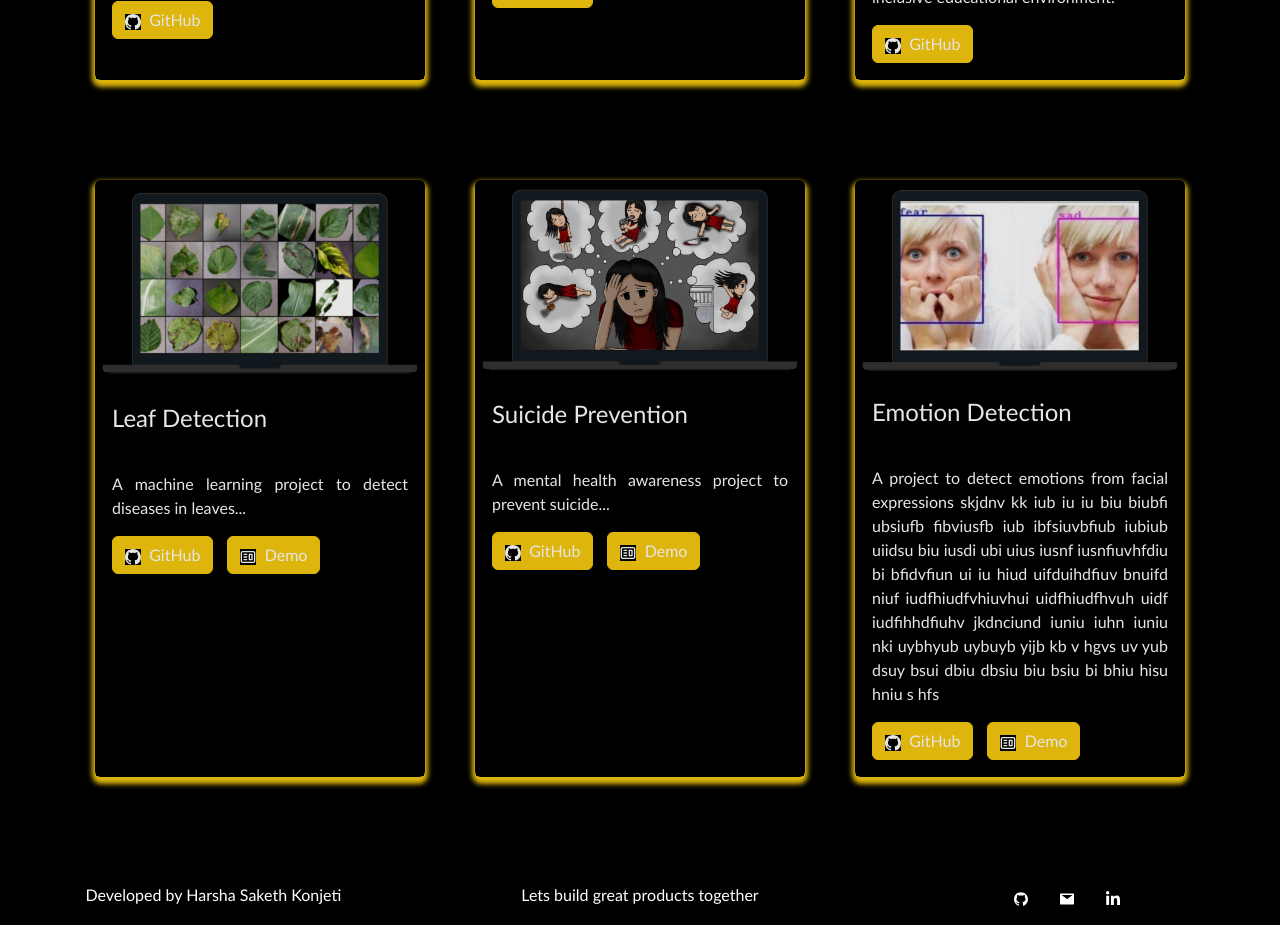
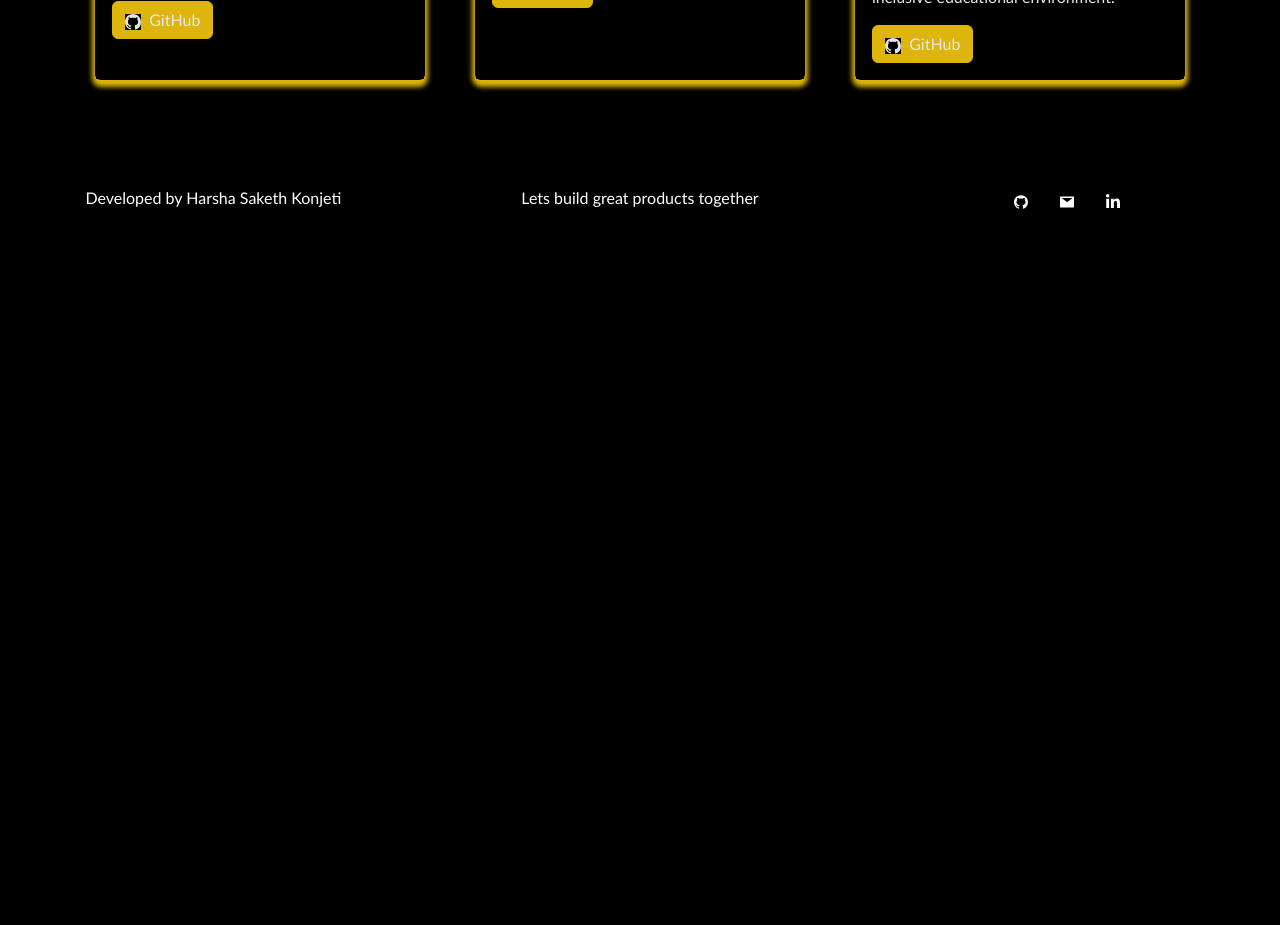
Before and after one commit to hkonjeti3/Harsha-Portfolio, a React (Create React App) app: page /projects in a window 1280 px wide. Shown: the part 1100-2025 px from the top of the page. After the commit the page ends 1328 px from the top, so only its background shows below. Built offline with nearby package versions, Linux system fonts and the light colour scheme.

Commit message:
projects update

```diff
--- a/src/Pages/Home/home.js
+++ b/src/Pages/Home/home.js
@@ -40,7 +40,7 @@ const Home = () => {
                             <div className="typewriter">
                                 <Typewriter
                                     options={{
-                                        strings: [' Unique Vision.', ' Strategic Insight.', ' Smart Solutions.'],
+                                        strings: [' Unique Vision.', ' Strategic Insight.', ' Technical Expertise.'],
                                         autoStart: true,
                                         loop: true,
                                         deleteSpeed: 50,
--- a/src/Pages/Projects/Projects.js
+++ b/src/Pages/Projects/Projects.js
@@ -28,7 +28,7 @@ function Projects() {
               isBlog={false}
               title="Secure Banking"
               description="Secure Banking is a state-of-the-art banking application that prioritizes modern banking features and stringent security protocols. The application employs HTTPS for secure communication, JWT tokens for authentication, role-based session management for controlled access, and OTP authentication for enhanced security. Built using Angular, Spring Boot, and PostgreSQL, Secure Banking is designed for reliability and scalability. The application is deployed using Docker, ensuring a consistent and efficient environment."
-              ghLink=""
+              ghLink="https://github.com/hkonjeti3/SystemProtocol_SBS"
               demoLink=""
             />
           </Col>
@@ -52,36 +52,7 @@ function Projects() {
               demoLink=""
             />
           </Col>
-          <Col md={4} className="project-card">
-            <ProjectCard
-              imgPath={leaf}
-              isBlog={false}
-              title="Leaf Detection"
-              description="A machine learning project to detect diseases in leaves..."
-              ghLink="https://github.com/your-repo"
-              demoLink="https://your-demo-link.com"
-            />
-          </Col>
-          <Col md={4} className="project-card">
-            <ProjectCard
-              imgPath={suicide}
-              isBlog={false}
-              title="Suicide Prevention"
-              description="A mental health awareness project to prevent suicide..."
-              ghLink="https://github.com/your-repo"
-              demoLink="https://your-demo-link.com"
-            />
-          </Col>
-          <Col md={4} className="project-card">
-            <ProjectCard
-              imgPath={emotion}
-              isBlog={false}
-              title="Emotion Detection"
-              description="A project to detect emotions from facial expressions skjdnv kk iub iu iu biu biubfi ubsiufb fibviusfb iub ibfsiuvbfiub iubiub uiidsu biu iusdi ubi uius iusnf iusnfiuvhfdiu bi bfidvfiun ui iu hiud uifduihdfiuv bnuifd niuf iudfhiudfvhiuvhui uidfhiudfhvuh uidf iudfihhdfiuhv jkdnciund iuniu iuhn iuniu nki uybhyub uybuyb yijb kb v hgvs uv yub dsuy bsui dbiu dbsiu biu bsiu bi bhiu hisu hniu s hfs"
-              ghLink="https://github.com/your-repo"
-              demoLink="https://your-demo-link.com"
-            />
-          </Col>
+
         </Row>
       </Container>
     </Container>
```
